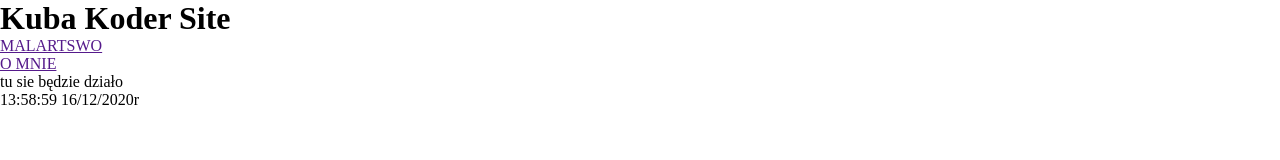
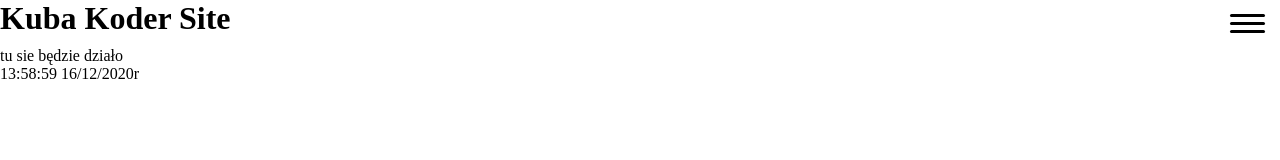
Before and after one commit to SerafinPL/kubakoder, a plain HTML site: page index.html in a window 1280 px wide. Drawn offline with Linux system fonts and the light colour scheme; a web font is replaced by a local one.

Commit message:
Dodanie ruchmego menu i wstepne stylowanie elementów

```diff
--- a/index.html
+++ b/index.html
@@ -11,14 +11,14 @@
 		<title>KubaKoder Site</title>
   </head>
   <body>
-    <header>
+    <header id="pasekMenu" >
       <h1>Kuba Koder Site</h1>
       <div id="hambMaster" class="clearfix" >
   			<div id="hamb1" class="hamburg"></div>
   			<div id="hamb2" class="hamburg"></div>
   			<div id="hamb3" class="hamburg"></div>
   		</div>
-  		<nav id="navMenu" class="navOff clearfix">
+  		<nav id="navMenu" class="clearfix">
   			<ul  class="clearfix">
 
   				<a href=""><li>MALARTSWO</li></a>
@@ -41,7 +41,9 @@
 
 
 
-</script>
+    <script src="js/jquery-3.4.1.min.js"></script>
+    <script src="js/hamb.js"></script>
+    <script src="js/navi-kontakt.js"></script>
     <script src="js/czas.js"></script>
   </body>
 </html>
--- a/js/navi-kontakt.js
+++ b/js/navi-kontakt.js
@@ -67,13 +67,13 @@ function naviBazowo() {  // SCroll Navi do na podtsawie pozycji paska
 function menuWysoko(){		// Ustawienie Navi na wyskokośc ponad ekran
 
 	/*if (WinSzer < 800) {*/
-		var menuWyso = WinWyso + 100;
+		var menuWyso = 50//WinWyso + 100;
 	/*} else {
 		var menuWyso = 50;
 	}*/
 
 	menuNAV.css({				// Ustawienie pozycji Menu względem Paska
-			"height" :  menuWyso +"px",
+		//	"height" :  menuWyso +"px",
 			"right" : "-"+ WinSzer +"px",
 
 		});
--- a/sass/_header.scss
+++ b/sass/_header.scss
@@ -5,10 +5,7 @@
   width: 100%;
   height: 47px;
 
-  h1{
-    margin: 0;
 
-  }
 }
 
 #navMenu{
@@ -16,7 +13,7 @@
   width: 50%;
   position: fixed;
   right: 0px;
-  top: 5000px;
+  top: 50px;
   background-color: #000;
   z-index: 5;
 }
@@ -34,10 +31,10 @@
 
 #hambMaster {
   position: fixed;
-  top:12px;
+  top:7px;
   right: 15px;
   width: 35px;
-  height: 24px;
+  height: 30px;
   cursor: pointer;
   opacity: 1;
 }
@@ -53,8 +50,7 @@ nav {
 
     display: block;
     margin: 0;
-	   min-width:210px;
-  	padding-top: 40px;
+	  min-width:210px;
 
     li{
 
@@ -62,7 +58,7 @@ nav {
 		float: left;
 		clear:none;
 		width:100%;
-		height: 40px;
+		height: 0px;
 		min-width:210px;
 		/*color: $kolorMenuLink;*/
 	 }
@@ -74,15 +70,11 @@ nav {
 
 	 a, a:visited{
 		text-decoration: none;
-		/*color: $kolorMenuLink;*/
 
-		font-family: neue-haas-grotesk-text,sans-serif;
+		font-family: sans-serif;
 		font-weight: 700;
 		font-style: normal;
-	/*
-		font-family: $NavLinkFontTyp;
-		font-style: normal;
-		font-weight:  900;*/
+
 		font-size: 24px;
 		line-height: 26px;
 
@@ -97,12 +89,9 @@ nav {
 			margin: 0;
 			padding: 10px 5px;
 			width:100%;
-
 			height: 40px;
-
 			/*color: $kolorMenuLink;*/
 			text-align: left;
-
 			background-color: #000;
 
 		  }
```
Also changed, not shown: css/style.css, 1 other file.
